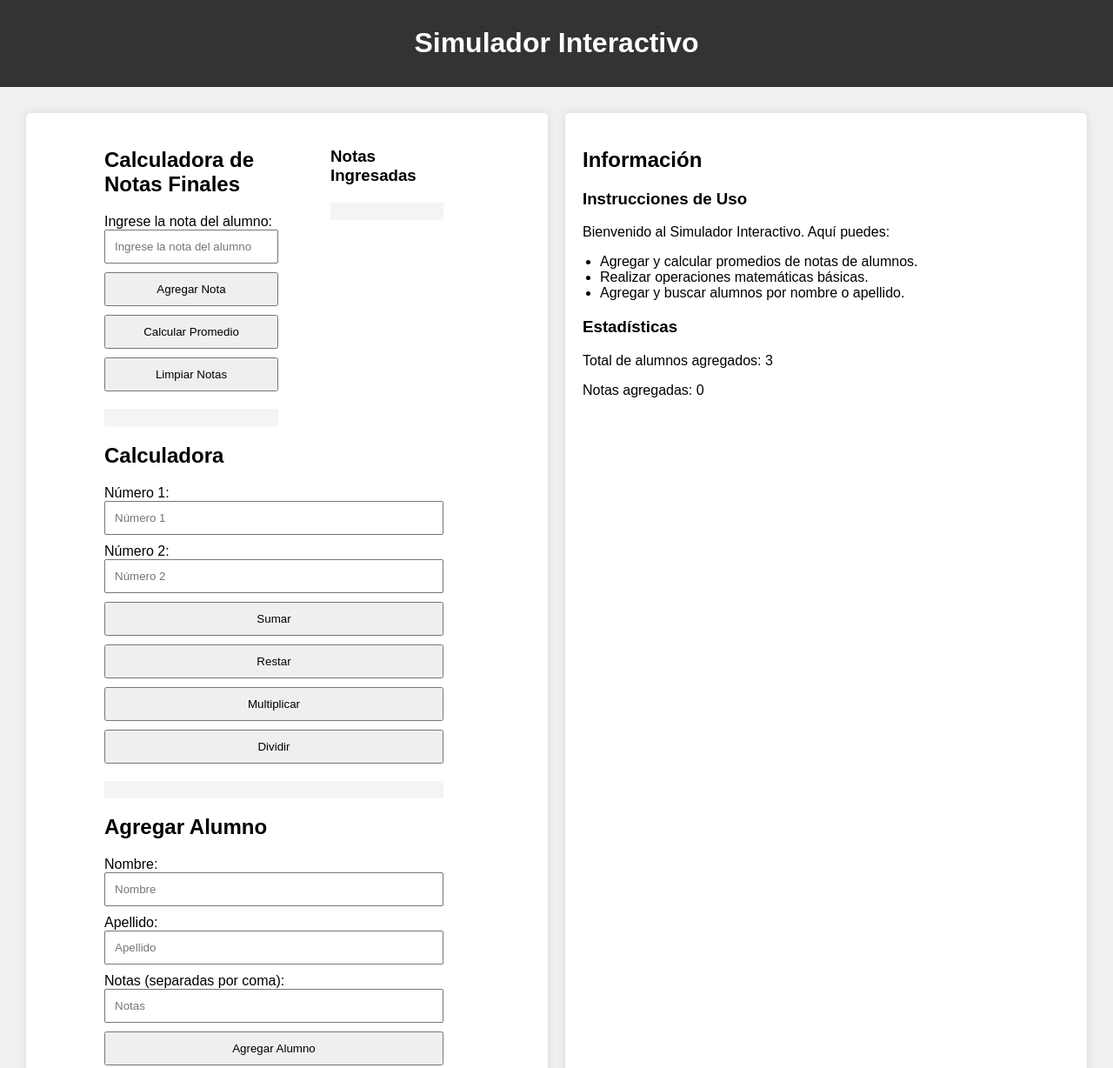
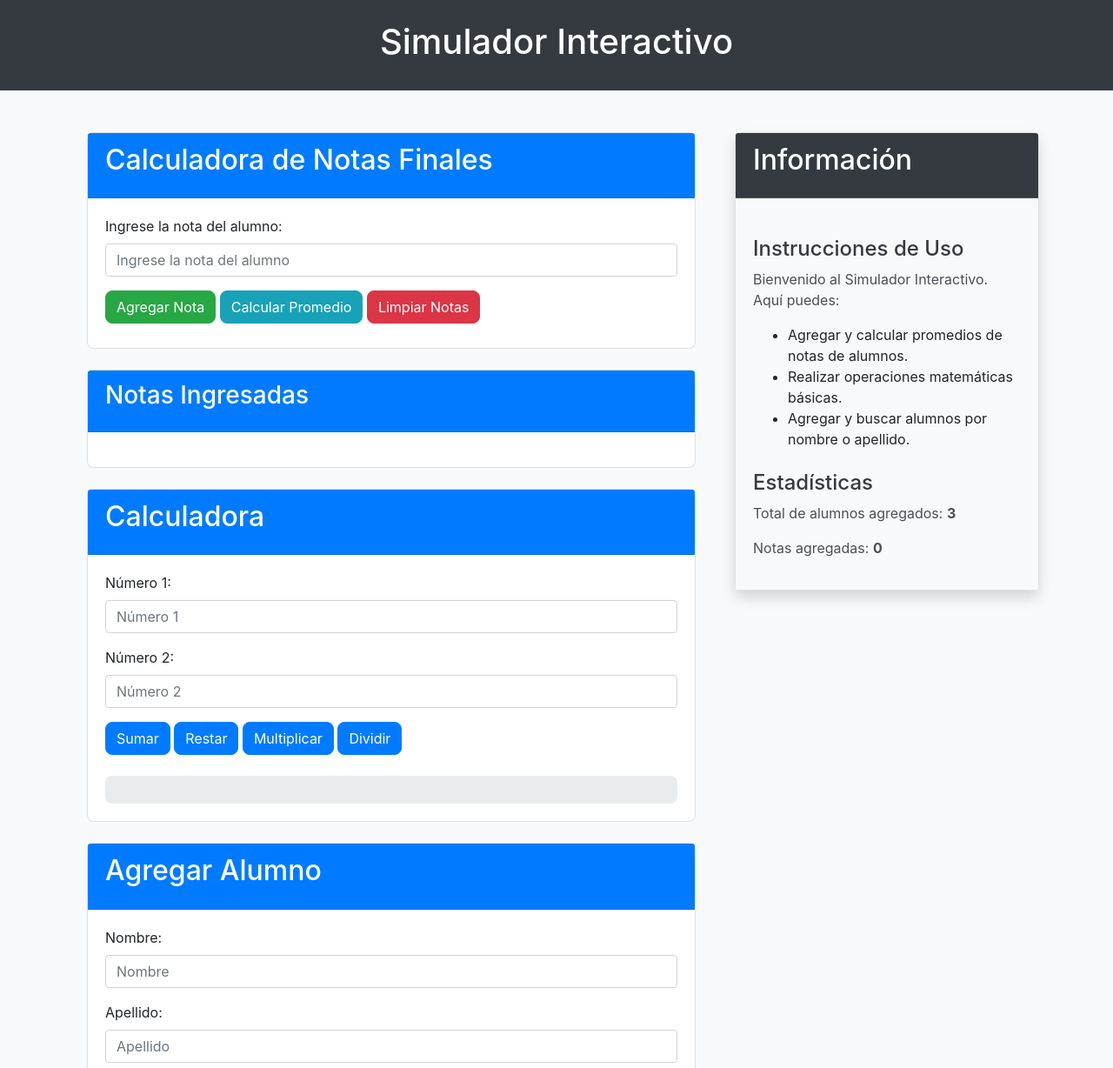
Before and after one commit to EzequielSpizzirri/ProyectoFinalJs, a plain HTML site: page index.html in a window 1280 px wide. Shown: the top 1228 px of the page at 87% size. Drawn offline with nearby package versions, Linux system fonts and the light colour scheme; some packages are replaced by stand-ins of ours; a script that the page names is missing.

Commit message:
Actualización

```diff
--- a/index.html
+++ b/index.html
@@ -4,97 +4,140 @@
     <meta charset="UTF-8">
     <meta name="viewport" content="width=device-width, initial-scale=1.0">
     <title>Simulador Interactivo</title>
+    <!-- Librerías CSS -->
+    <link rel="stylesheet" href="https://stackpath.bootstrapcdn.com/bootstrap/4.5.2/css/bootstrap.min.css">
+    <link rel="stylesheet" href="https://cdnjs.cloudflare.com/ajax/libs/animate.css/4.1.1/animate.min.css">
+    <link rel="stylesheet" href="https://cdnjs.cloudflare.com/ajax/libs/font-awesome/5.15.4/css/all.min.css">
     <link rel="stylesheet" href="styles.css">
-    <link rel="stylesheet" href="https://cdnjs.cloudflare.com/ajax/libs/animate.css/4.1.1/animate.min.css">
 </head>
 <body>
-    <header>
-        <h1>Simulador Interactivo</h1>
+    <header class="bg-dark text-white text-center py-4">
+        <h1 class="animate__animated animate__fadeInDown">Simulador Interactivo</h1>
     </header>
-    <main>
-        <section id="simulador">
-            <div class="container">
-                <div class="inputs">
-                    <h2>Calculadora de Notas Finales</h2>
+    <main class="container my-5">
+        <div class="row">
+            <section id="simulador" class="col-md-8">
+                <div class="container mb-4">
+                    <div class="card">
+                        <div class="card-header bg-primary text-white">
+                            <h2 class="card-title">Calculadora de Notas Finales</h2>
+                        </div>
+                        <div class="card-body">
+                            <div class="form-group">
                                 <label for="nota">Ingrese la nota del alumno:</label>
-                    <input type="number" id="nota" placeholder="Ingrese la nota del alumno">
-                    <button id="agregarNotaButton">Agregar Nota</button>
-                    <button id="calcularPromedioButton">Calcular Promedio</button>
-                    <button id="limpiarButton">Limpiar Notas</button>
-                    <div class="result" id="result"></div>
+                                <input type="number" class="form-control" id="nota" placeholder="Ingrese la nota del alumno">
                             </div>
-                <div class="results">
-                    <h3>Notas Ingresadas</h3>
-                    <ul class="notas" id="notasList"></ul>
+                            <button class="btn btn-success mb-2" id="agregarNotaButton">Agregar Nota</button>
+                            <button class="btn btn-info mb-2" id="calcularPromedioButton">Calcular Promedio</button>
+                            <button class="btn btn-danger mb-2" id="limpiarButton">Limpiar Notas</button>
                         </div>
                     </div>
-
-            <div class="container">
-                <div class="inputs">
-                    <h2>Calculadora</h2>
+                    <div class="card mt-4">
+                        <div class="card-header bg-primary text-white">
+                            <h3 class="card-title">Notas Ingresadas</h3>
+                        </div>
+                        <div class="card-body">
+                            <ul class="list-group" id="notasList"></ul>
+                        </div>
+                    </div>
+                </div>
+                <div class="container mb-4">
+                    <div class="card">
+                        <div class="card-header bg-primary text-white">
+                            <h2 class="card-title">Calculadora</h2>
+                        </div>
+                        <div class="card-body">
+                            <div class="form-group">
                                 <label for="num1">Número 1:</label>
-                    <input type="number" id="num1" placeholder="Número 1">
+                                <input type="number" class="form-control" id="num1" placeholder="Número 1">
+                            </div>
+                            <div class="form-group">
                                 <label for="num2">Número 2:</label>
-                    <input type="number" id="num2" placeholder="Número 2">
-                    <button id="sumarButton">Sumar</button>
-                    <button id="restarButton">Restar</button>
-                    <button id="multiplicarButton">Multiplicar</button>
-                    <button id="dividirButton">Dividir</button>
+                                <input type="number" class="form-control" id="num2" placeholder="Número 2">
+                            </div>
+                            <button class="btn btn-primary mb-2" id="sumarButton">Sumar</button>
+                            <button class="btn btn-primary mb-2" id="restarButton">Restar</button>
+                            <button class="btn btn-primary mb-2" id="multiplicarButton">Multiplicar</button>
+                            <button class="btn btn-primary mb-2" id="dividirButton">Dividir</button>
                             <div class="result" id="resultOperaciones"></div>
                         </div>
                     </div>
-
-            <div class="container">
-                <div class="inputs">
-                    <h2>Agregar Alumno</h2>
+                </div>
+                <div class="container mb-4">
+                    <div class="card">
+                        <div class="card-header bg-primary text-white">
+                            <h2 class="card-title">Agregar Alumno</h2>
+                        </div>
+                        <div class="card-body">
+                            <div class="form-group">
                                 <label for="nombre">Nombre:</label>
-                    <input type="text" id="nombre" placeholder="Nombre">
+                                <input type="text" class="form-control" id="nombre" placeholder="Nombre">
+                            </div>
+                            <div class="form-group">
                                 <label for="apellido">Apellido:</label>
-                    <input type="text" id="apellido" placeholder="Apellido">
+                                <input type="text" class="form-control" id="apellido" placeholder="Apellido">
+                            </div>
+                            <div class="form-group">
                                 <label for="notas">Notas (separadas por coma):</label>
-                    <input type="text" id="notas" placeholder="Notas">
-                    <button id="agregarAlumnoButton">Agregar Alumno</button>
+                                <input type="text" class="form-control" id="notas" placeholder="Notas">
+                            </div>
+                            <button class="btn btn-success" id="agregarAlumnoButton">Agregar Alumno</button>
                         </div>
                     </div>
-
-            <div class="container">
-                <div class="inputs">
-                    <h2>Buscar Alumno</h2>
+                </div>
+                <div class="container mb-4">
+                    <div class="card">
+                        <div class="card-header bg-primary text-white">
+                            <h2 class="card-title">Buscar Alumno</h2>
+                        </div>
+                        <div class="card-body">
+                            <div class="form-group">
                                 <label for="buscar">Buscar por nombre o apellido:</label>
-                    <input type="text" id="buscar" placeholder="Buscar">
-                    <button id="buscarAlumnoButton">Buscar</button>
+                                <input type="text" class="form-control" id="buscar" placeholder="Buscar">
+                            </div>
+                            <button class="btn btn-primary" id="buscarAlumnoButton">Buscar</button>
                         </div>
                     </div>
-
+                </div>
                 <div class="container">
-                <div class="results">
-                    <h2>Lista de Alumnos</h2>
-                    <ul id="listaAlumnos"></ul>
+                    <div class="card">
+                        <div class="card-header bg-primary text-white">
+                            <h2 class="card-title">Lista de Alumnos</h2>
+                        </div>
+                        <div class="card-body">
+                            <ul class="list-group" id="listaAlumnos"></ul>
+                        </div>
                     </div>
                 </div>
             </section>
-        <aside id="informacion">
-            <h2>Información</h2>
-            <div id="instrucciones">
-                <h3>Instrucciones de Uso</h3>
+            <aside id="informacion" class="col-md-4">
+                <div class="card">
+                    <div class="card-header bg-dark text-white">
+                        <h2 class="card-title">Información</h2>
+                    </div>
+                    <div class="card-body">
+                        <h4>Instrucciones de Uso</h4>
                         <p>Bienvenido al Simulador Interactivo. Aquí puedes:</p>
                         <ul>
                             <li>Agregar y calcular promedios de notas de alumnos.</li>
                             <li>Realizar operaciones matemáticas básicas.</li>
                             <li>Agregar y buscar alumnos por nombre o apellido.</li>
                         </ul>
-            </div>
-            <div id="estadisticas">
-                <h3>Estadísticas</h3>
+                        <h4>Estadísticas</h4>
                         <p>Total de alumnos agregados: <span id="totalAlumnos">0</span></p>
                         <p>Notas agregadas: <span id="totalNotas">0</span></p>
                     </div>
+                </div>
             </aside>
+        </div>
     </main>
-    <footer>
+    <footer class="bg-dark text-white text-center py-3">
         <p>&copy; 2024 Simulador Interactivo</p>
     </footer>
+    <!-- Librerías JavaScript -->
+    <script src="https://code.jquery.com/jquery-3.5.1.min.js"></script>
+    <script src="https://cdn.jsdelivr.net/npm/sweetalert2@11"></script>
     <script src="script.js"></script>
-    <script src="https://cdn.jsdelivr.net/npm/sweetalert2@11"></script>
 </body>
 </html>
+</style>
--- a/styles.css
+++ b/styles.css
@@ -1,52 +1,88 @@
-/* Estilos básicos */
 body {
-    font-family: Arial, sans-serif;
-    background-color: #f0f0f0;
-    margin: 0;
+    background-color: #f8f9fa;
+}
+header {
+    background-color: #343a40;
+}
+footer {
+    background-color: #343a40;
+}
+.card {
+    border-radius: 0.5rem;
+}
+.btn {
+    border-radius: 0.5rem;
+}
+.result {
+    margin-top: 1rem;
+    padding: 1rem;
+    background-color: #e9ecef;
+    border-radius: 0.5rem;
+}
+.list-group {
     padding: 0;
 }
-header, footer {
-    background-color: #333;
-    color: white;
-    text-align: center;
-    padding: 10px;
+
+.list-group-item {
+    padding: 1rem;
+    margin-bottom: 0.5rem;
+    background-color: #ffffff;
+    border: 1px solid rgba(0, 0, 0, 0.125);
+    border-radius: 0.25rem;
+    box-shadow: 0 0.25rem 0.75rem rgba(0, 0, 0, 0.1);
 }
-main {
-    display: flex;
-    justify-content: space-between;
-    padding: 20px;
+
+.list-group-item:hover {
+    background-color: #f8f9fa;
 }
-section, aside {
-    flex: 1;
-    background-color: #fff;
-    padding: 20px;
-    margin: 10px;
-    border-radius: 5px;
-    box-shadow: 0 0 10px rgba(0, 0, 0, 0.1);
+
+#notasList {
+    list-style: none;
+    padding: 0;
 }
-.container {
-    display: flex;
-    max-width: 75%;
-    margin: auto;
-    gap: 30px;
+
+#notasList li {
+    padding: 0.5rem 1rem;
+    margin-bottom: 0.5rem;
+    background-color: #f8f9fa;
+    border: 1px solid rgba(0, 0, 0, 0.125);
+    border-radius: 0.25rem;
+    box-shadow: 0 0.25rem 0.75rem rgba(0, 0, 0, 0.1);
 }
-.inputs, .results {
-    flex: 1;
-    margin-right: 30px;
+
+#notasList li:hover {
+    background-color: #e9ecef;
 }
-input, button {
-    display: block;
-    width: 100%;
-    margin-bottom: 10px;
-    padding: 10px;
-    box-sizing: border-box;
-    min-width: 200px;
+
+/* Estilo para la sección de información */
+#informacion .card {
+    border-radius: 0.5rem;
+    box-shadow: 0 0.5rem 1rem rgba(0, 0, 0, 0.15);
 }
-.result, .notas {
-    margin-top: 20px;
-    padding: 10px;
-    background-color: #f4f4f4;
+
+#informacion .card-header {
+    background-color: #343a40;
+    color: #ffffff;
+    border-bottom: 1px solid rgba(255, 255, 255, 0.1);
 }
-ul {
-    padding-left: 20px;
+
+#informacion .card-body {
+    background-color: #f8f9fa;
 }
+
+#informacion h4 {
+    color: #343a40;
+    margin-top: 1.5rem;
+}
+
+#informacion ul {
+    margin-bottom: 1rem;
+}
+
+#informacion p {
+    color: #495057;
+}
+
+#informacion span {
+    font-weight: bold;
+}
```
Also changed, not shown: script.js (+5 -2 lines). Lines whose indentation alone changed are shown as unchanged.
